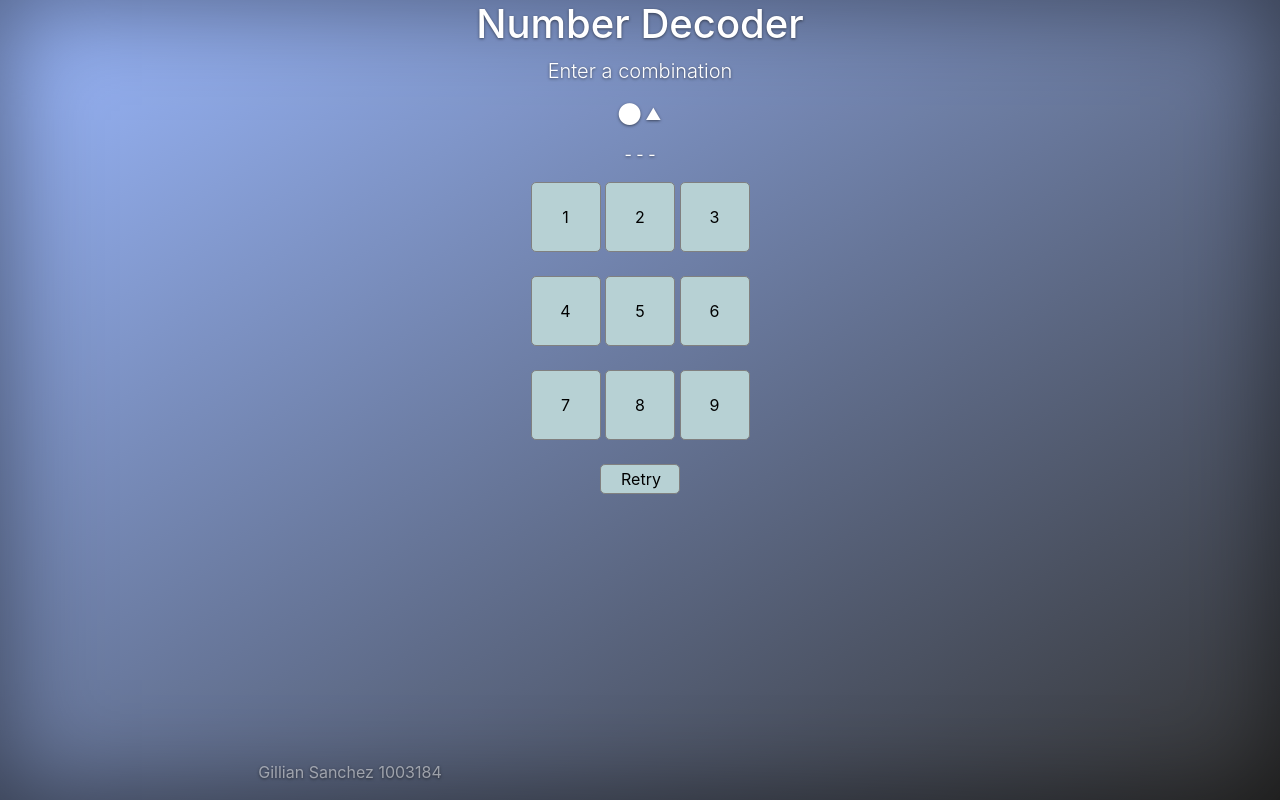
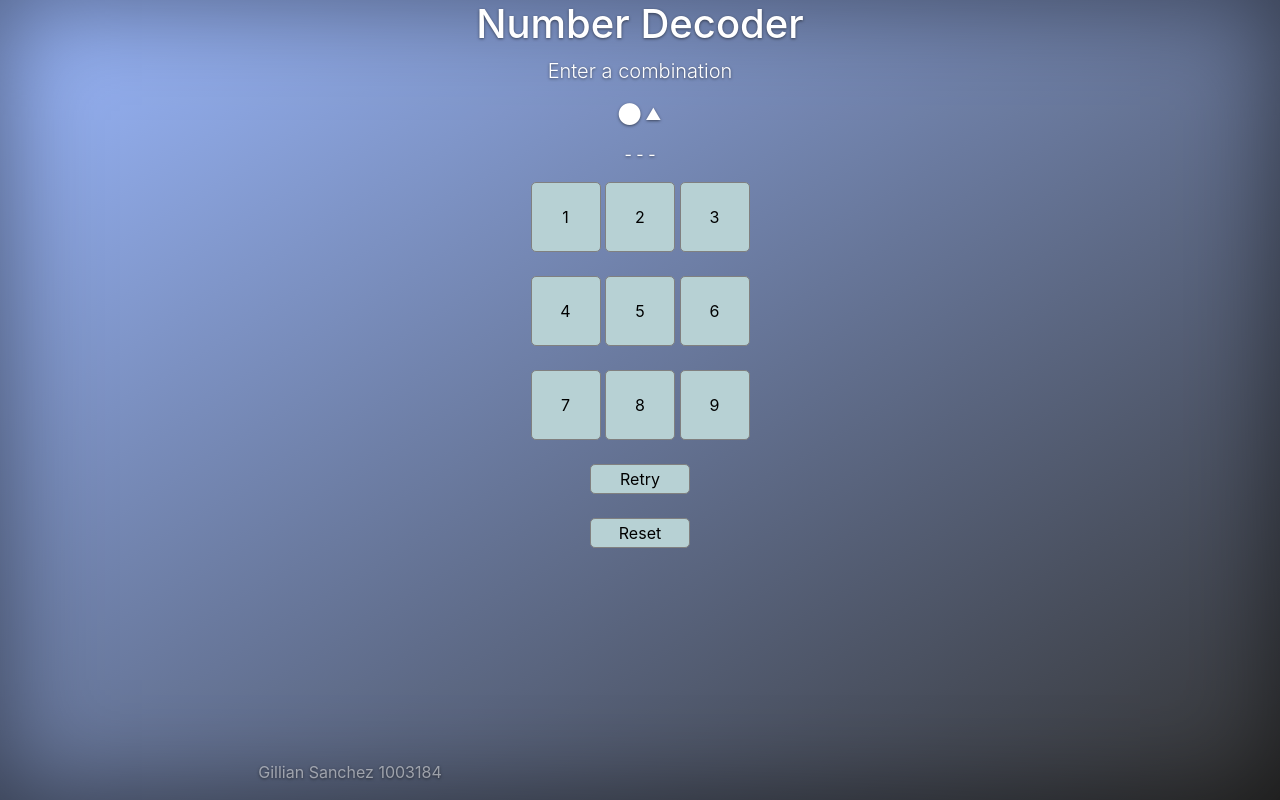
Before and after one commit to GillYan/Number-Decoder-Game, a Flask app: page / in a window 1280 px wide. Run offline with Flask 2, Linux system fonts and the light colour scheme; some libraries are stand-ins or nearby versions.

Commit message:
Added complete functionality

```diff
--- a/app.py
+++ b/app.py
@@ -10,18 +10,7 @@ code = ["0"] * 3
 
 @app.route('/')
 def index(name=None):
-    #generate a random 3 digit code without recurrence
-    code[0] = random.randint(1,9)
-    while True:
-        code[1] = random.randint(1,9)
-        if code[1] != code[0]:
-            break
-    while True:
-        code[2] = random.randint(1,9)
-        if code[2] != code[0] and code[2] != code[1]:
-            break
 
-    print(code);
     return render_template('index.html', name=name)
 
 @app.route('/compareCode', methods = ["POST"])
@@ -41,10 +30,24 @@ def check(name=None):
             if str(code[i]) in data:
                 triangle += 1
 
-
+        #correct the number of triangles
         triangle -= circle
 
-        print(triangle)
-        print(circle)
+        return jsonify(circle = circle, triangle = triangle)
 
-        return jsonify(circle = circle, triangle = triangle)
+@app.route('/newCode', methods = ["POST"])
+def generate(name=None):
+    if request.method == "POST":
+        #generate a random 3 digit code without recurrence and print it on the server
+        code[0] = random.randint(1,9)
+        while True:
+            code[1] = random.randint(1,9)
+            if code[1] != code[0]:
+                break
+        while True:
+            code[2] = random.randint(1,9)
+            if code[2] != code[0] and code[2] != code[1]:
+                break
+
+        print(code);
+        return "Successfully generated new code"
--- a/static/css/custom.css
+++ b/static/css/custom.css
@@ -9,6 +9,7 @@ body {
 .btn {
   height: 70px;
   width: 70px;
+  padding: 2px 2px;
   border: 1px solid grey;
   background: #B7D1D4;
   border-radius: 5px;
@@ -27,8 +28,12 @@ body {
 
 .btn.long {
   height: 30px;
-  width: 80px;
+  width: 100px;
   line-height: 50%;
+}
+
+.btn.long.big {
+  height: 40px;
 }
 
 .container {
--- a/static/js/init.js
+++ b/static/js/init.js
@@ -1,6 +1,7 @@
 
 var code = ["-", "-", "-"]; //global array to hold the user entered code
 var length = 0;
+var numAttempts = 1;
 
 $(document).ready(function () {
 	console.log("Gillian Sanchez, 1003184");
@@ -11,8 +12,9 @@ $(document).ready(function () {
 		var newNum = num.value;
 		code[length] = newNum;
 		length++;
+        num.disabled = true; //disable the button that was pressed
 
-		//display the user entered code in real time
+        //display the user entered code in real time
 		document.getElementById('code').innerHTML = code[0] + " " + code[1] + " " + code[2];
 
 		if (length == 3) {
@@ -27,8 +29,18 @@ $(document).ready(function () {
             	dataType: 'json',
             	data: JSON.stringify(code),
             	success: function(data){
-                	num.disabled = true; //disable the button that was pressed
-                	document.getElementById('result').innerHTML = "⬤ = " + data.circle + "▲ = " + data.triangle;
+                    //if no numbers were correct display an x else display results
+                	if (data.circle == 0 && data.triangle == 0) {
+                        document.getElementById('result').innerHTML = "✖"
+                    }
+                    else {
+                	   document.getElementById('result').innerHTML = "⬤ = " + data.circle + " ▲ = " + data.triangle;
+                    }
+
+                    //correct code found
+                    if (data.circle == 3) {
+                        document.getElementById('tries').innerHTML = "Succeeded in " + numAttempts + " tries"
+                    }
             	}
         	});
 		}
@@ -59,10 +71,29 @@ function retry() {
 	$(':button').prop('disabled', false); // Enables all buttons
 	code = ["-", "-", "-"];
 	length = 0;
+    numAttempts++;
 	document.getElementById('code').innerHTML = "- - -";
+}
+
+function reset() {
+    numAttempts = 1;
+    retry();
+    document.getElementById('result').innerHTML = "⬤ ▲";
+	//compare the code and return results
+	$.ajax({
+        url: '/newCode',
+        type: 'POST',
+        success: function(data){
+            console.log(data);
+        }
+    });
 }
 
 function disableAll() {
 	$(':button').prop('disabled', true); // Disables all buttons
 	document.getElementById('retry').disabled = false;
+    document.getElementById('reset').disabled = false;
 }
+
+//generate a code on page load
+$("#reset").click()
--- a/templates/index.html
+++ b/templates/index.html
@@ -31,6 +31,7 @@
 						<div class="metanav">
 								<p class="lead">Enter a combination</p>
 								<p id="result">⬤ ▲</p>
+								<p id="tries"></p>
 								<p id="code">- - -</p>
 
 								<!-- Show all numbers as toggle buttons -->
@@ -78,6 +79,9 @@
 								<br>
 
 								<button id="retry" class="btn long" onclick="retry()">Retry</button>
+								<br>
+								<br>
+								<button id="reset" class="btn long" onclick="reset()">Reset</button>
   						</div>
 
 					</div>
```
